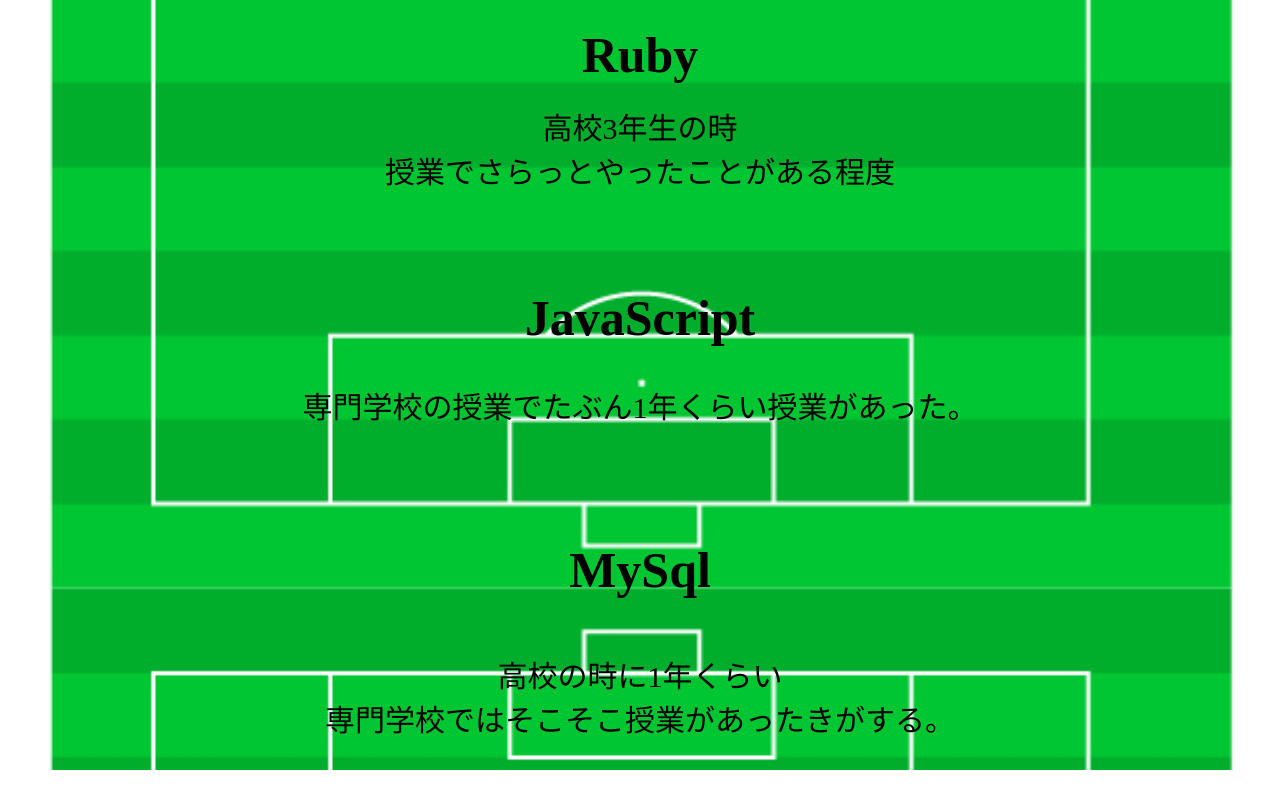
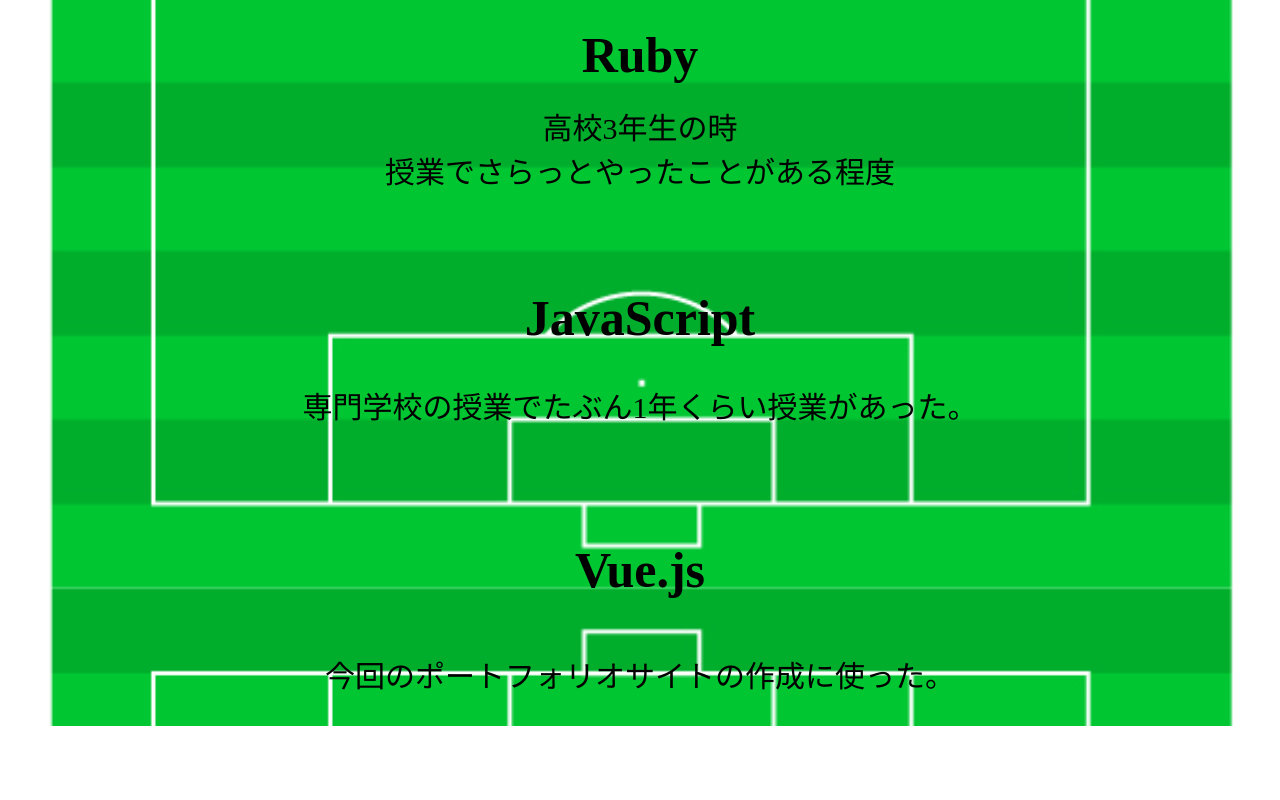
Before and after one commit to syuncyan/portfolio, a Nuxt app: page /skills in a window 1280 px wide. Shown: the part 1104-1904 px from the top of the page. After the commit the page ends 1860 px from the top, so only its background shows below. Built offline with nearby package versions, Linux system fonts and the light colour scheme.

Commit message:
Initial commit

```diff
--- a/components/Tutorial.vue
+++ b/components/Tutorial.vue
@@ -164,6 +164,7 @@
 .text-2xl{
   text-align: center;
 }
+
 </style>
 <script>
 import SquareBox from "./SquareBox.vue";
@@ -171,4 +172,5 @@
   name: 'NuxtTutorial',
     components: {SquareBox},
 }
+
 </script>
--- a/pages/skills.vue
+++ b/pages/skills.vue
@@ -12,8 +12,8 @@
     <p>高校3年生の時<br>授業でさらっとやったことがある程度</p>
     <h4>JavaScript</h4>
     <p>専門学校の授業でたぶん1年くらい授業があった。</p>
-    <h5>MySql</h5>
-    <p>高校の時に1年くらい<br>専門学校ではそこそこ授業があったきがする。</p>
+    <h5>Vue.js</h5>
+    <p>今回のポートフォリオサイトの作成に使った。</p>
     </div>
     </div>
 </template>
```
